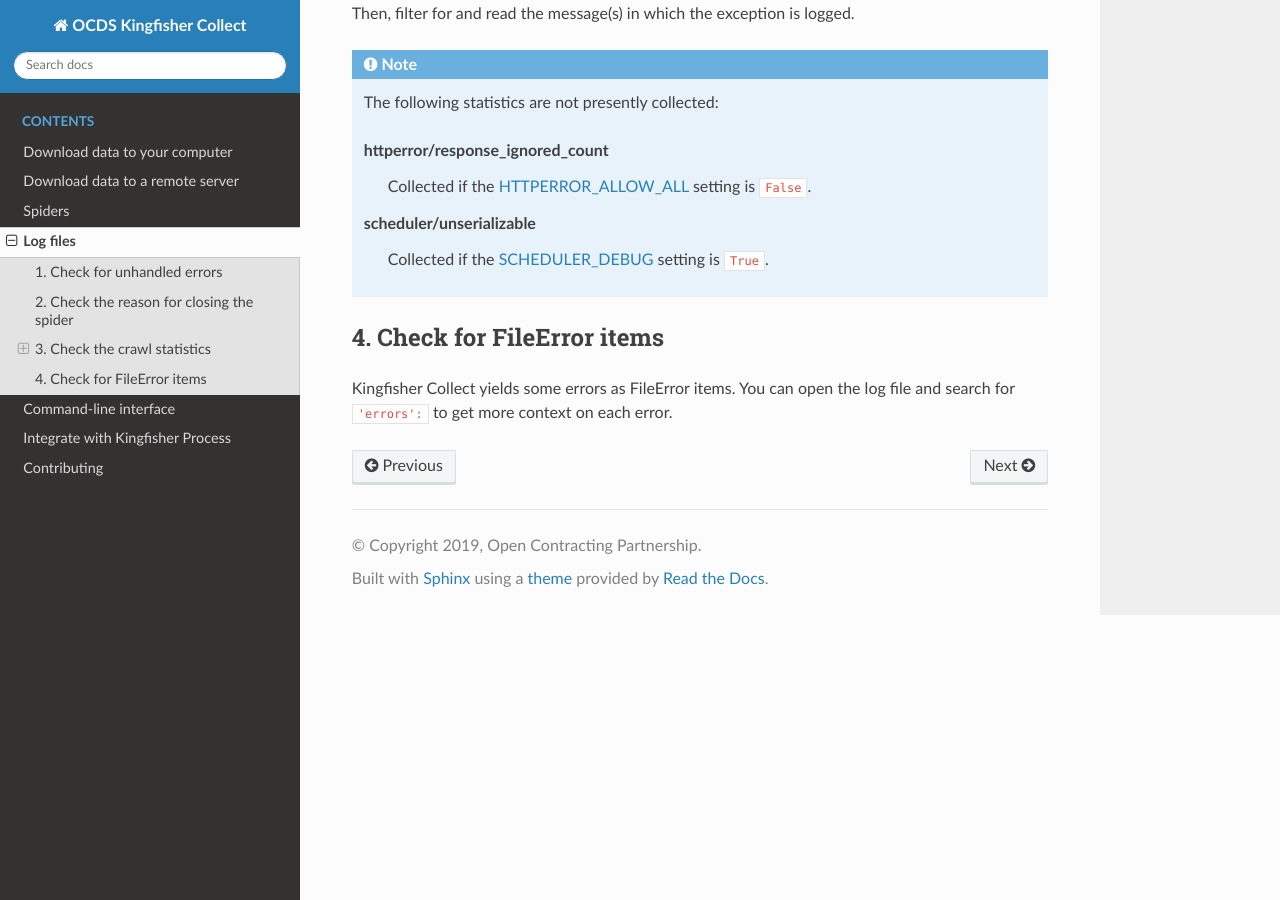
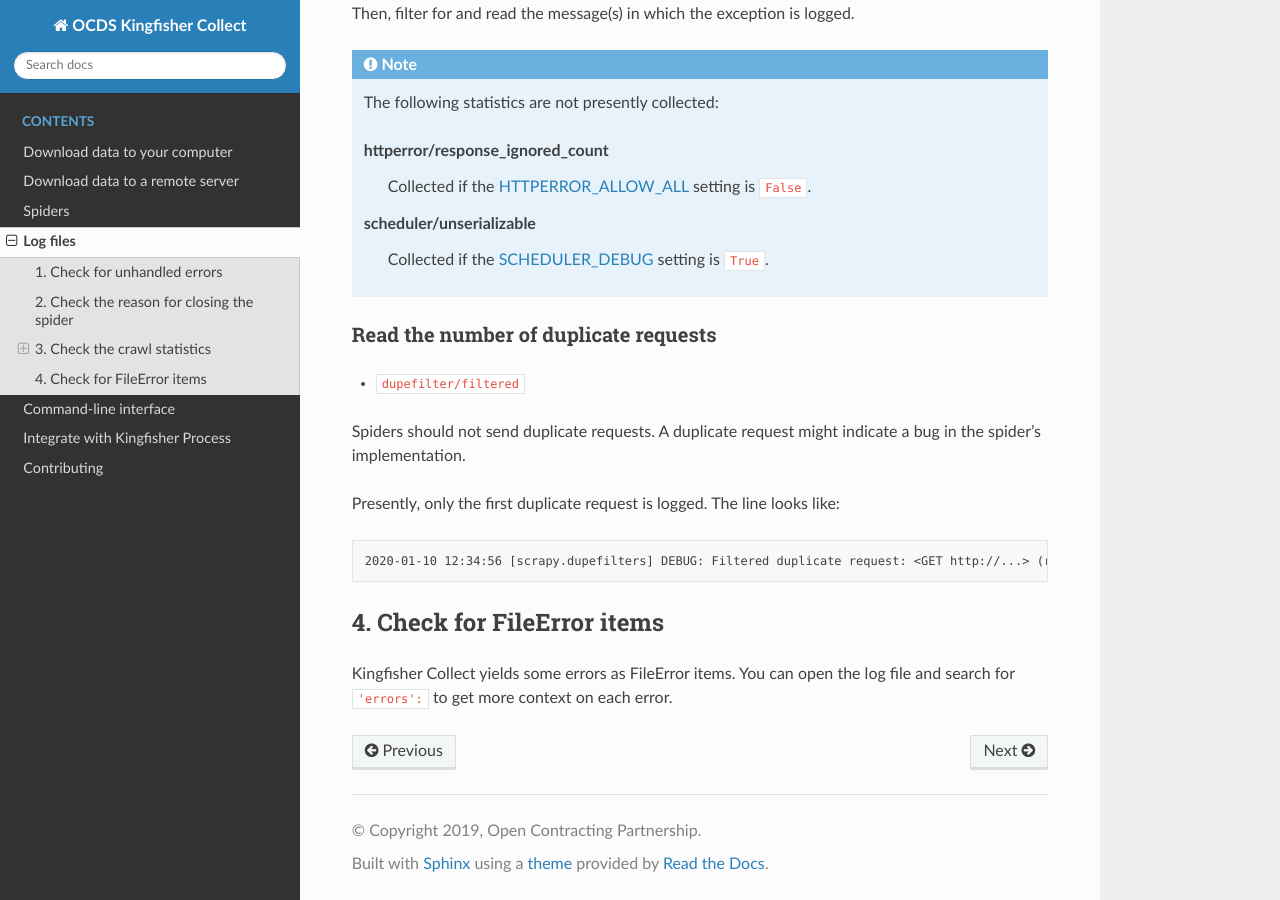
Before and after one commit to open-contracting/kingfisher-collect, a Sphinx documentation site: the page built from docs/logs.rst, in a window 1280 px wide and 900 px high, scrolled down 5092 px. Built offline with Sphinx 7.4.7 and the Read the Docs theme 2.0.0, drawn with Linux system fonts in a browser that asks for light colours.

Commit message:
docs: Add duplicate requests to Log files page, closes #790

```diff
--- a/docs/logs.rst
+++ b/docs/logs.rst
@@ -201,6 +201,19 @@ Then, filter for and read the message(s) in which the exception is logged.
    scheduler/unserializable
      Collected if the `SCHEDULER_DEBUG <https://docs.scrapy.org/en/latest/topics/settings.html#scheduler-debug>`__ setting is ``True``.
 
+Read the number of duplicate requests
+~~~~~~~~~~~~~~~~~~~~~~~~~~~~~~~~~~~~~
+
+-  ``dupefilter/filtered``
+
+Spiders should not send duplicate requests. A duplicate request might indicate a bug in the spider's implementation.
+
+Presently, only the first duplicate request is logged. The line looks like:
+
+.. code-block:: none
+
+   2020-01-10 12:34:56 [scrapy.dupefilters] DEBUG: Filtered duplicate request: <GET http://...> (referer: http://...)
+
 .. _log-file-error-items:
 
 4. Check for FileError items
```
